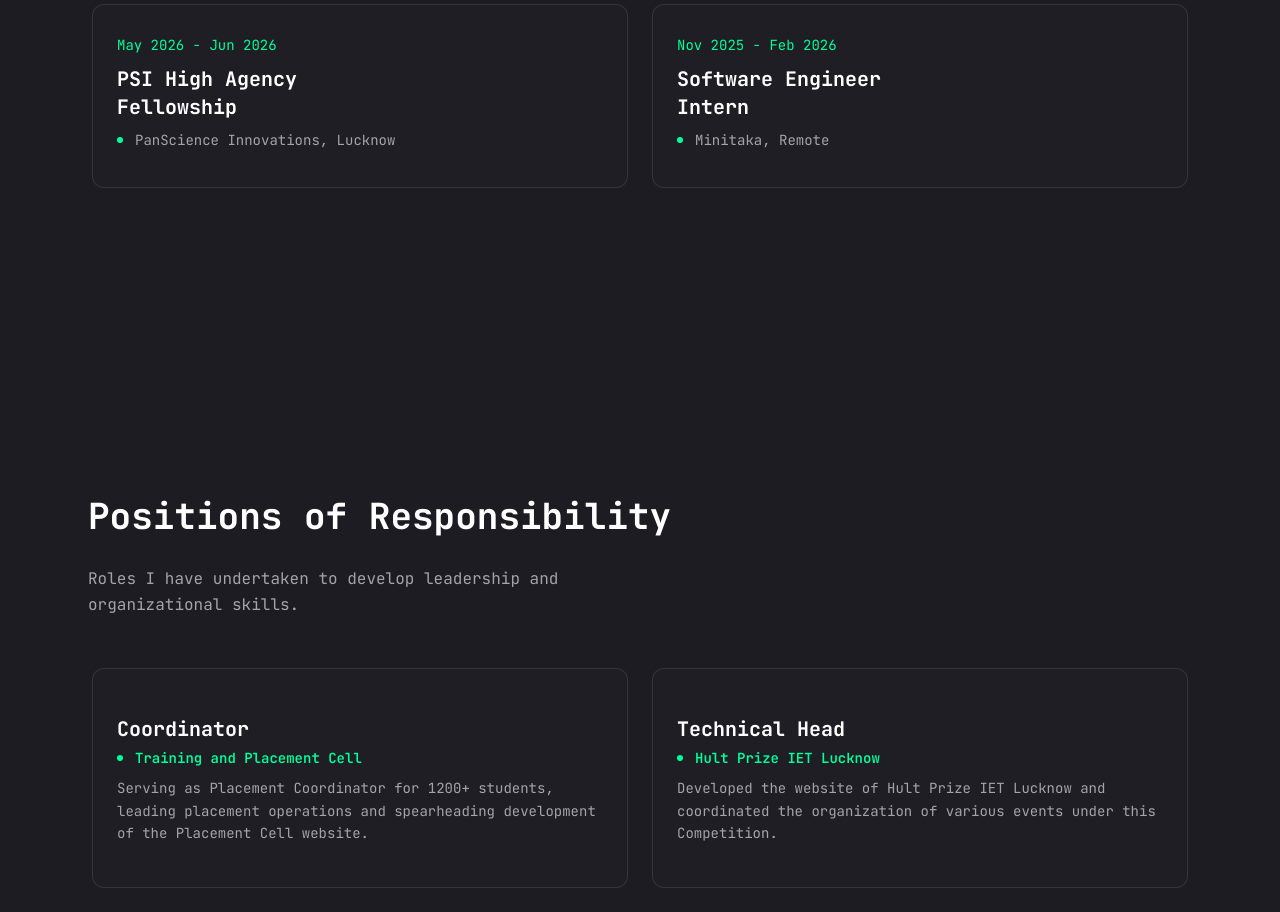
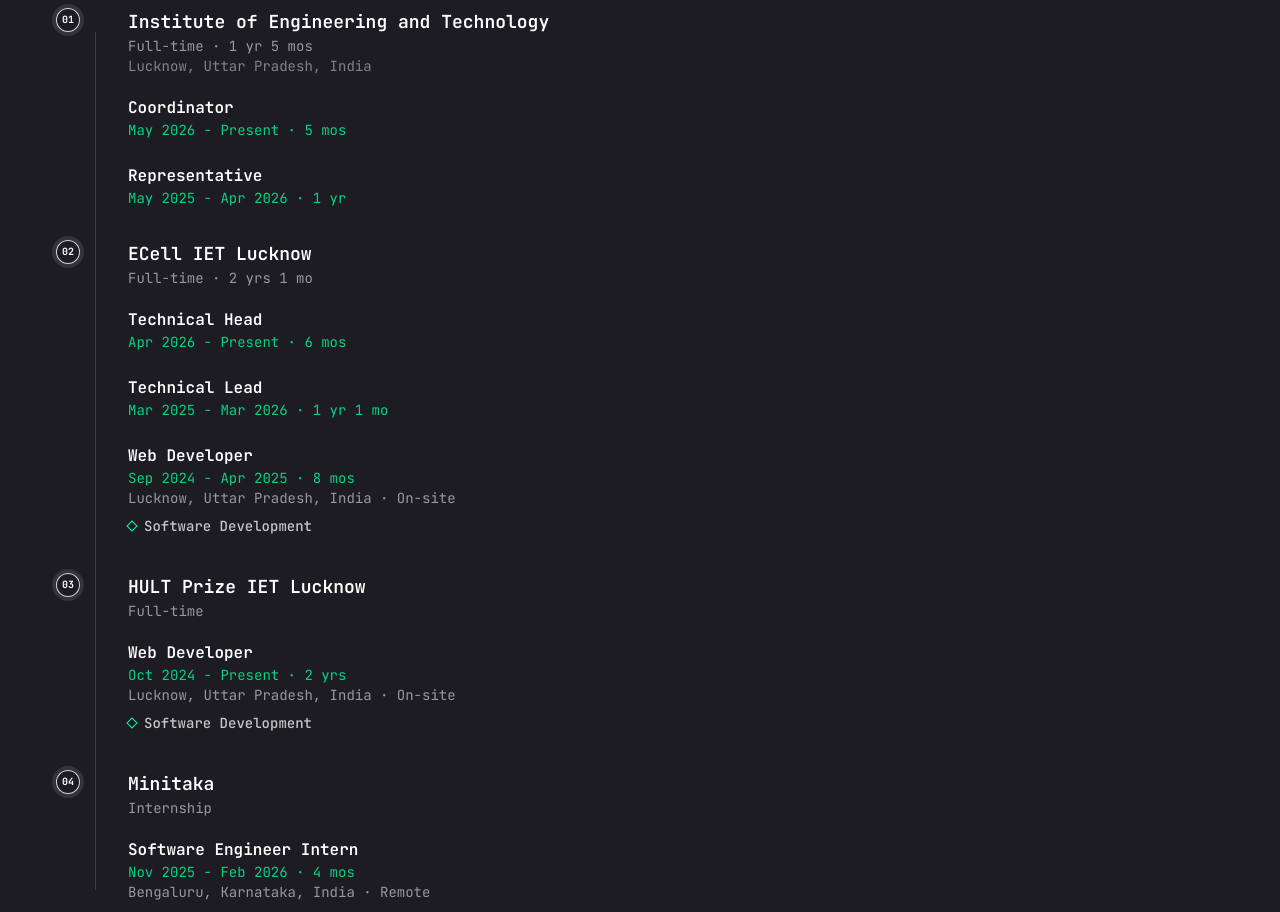
Before and after one commit to ShivanshKaushik007/Shivansh, a Next.js app: page / in a window 1280 px wide. Shown: the part 1320-2232 px from the top of the page. Built offline with nearby package versions, Linux system fonts and the light colour scheme.

Commit message:
scroll remove and experience section fix

```diff
--- a/components/sections/resume/Achievements.jsx
+++ b/components/sections/resume/Achievements.jsx
@@ -1,4 +1,3 @@
-import { ScrollArea } from "@/components/ui/scroll-area";
 import SpotlightCard from "@/components/ui/SpotlightCard";
 
 const achievements = {
@@ -28,7 +27,7 @@ const Achievements = () => {
       <p className="max-w-[600px] text-white/60 mx-auto xl:mx-0 leading-relaxed mb-4">
         {achievements.description}
       </p>
-      <ScrollArea className="h-auto">
+      <div>
         <ul className="grid grid-cols-1 lg:grid-cols-2 gap-6 p-1">
           {achievements.items.map((item, index) => {
             return (
@@ -55,7 +54,7 @@ const Achievements = () => {
             );
           })}
         </ul>
-      </ScrollArea>
+      </div>
     </div>
   );
 };
--- a/components/sections/resume/Education.jsx
+++ b/components/sections/resume/Education.jsx
@@ -1,4 +1,3 @@
-import { ScrollArea } from "@/components/ui/scroll-area";
 import SpotlightCard from "@/components/ui/SpotlightCard";
 
 const education = {
@@ -31,7 +30,7 @@ const Education = () => {
       <p className="max-w-[600px] text-white/60 mx-auto xl:mx-0 leading-relaxed mb-4">
         {education.description}
       </p>
-      <ScrollArea className="h-[400px]">
+      <div>
         <ul className="grid grid-cols-1 lg:grid-cols-2 gap-6 p-1">
           {education.items.map((item, index) => {
             return (
@@ -54,7 +53,7 @@ const Education = () => {
             );
           })}
         </ul>
-      </ScrollArea>
+      </div>
     </div>
   );
 };
--- a/components/sections/resume/Experience.jsx
+++ b/components/sections/resume/Experience.jsx
@@ -1,20 +1,53 @@
-import { ScrollArea } from "@/components/ui/scroll-area";
-import SpotlightCard from "@/components/ui/SpotlightCard";
-
 const experience = {
   title: "My experience",
   description:
-    "Here is a summary of my professional experience and internships.",
+    "A timeline of the roles, teams, and projects that have shaped my work.",
   items: [
     {
-      company: "PanScience Innovations, Lucknow",
-      position: "PSI High Agency Fellowship",
-      duration: "May 2026 - Jun 2026",
+      company: "Institute of Engineering and Technology",
+      employment: "Full-time · 1 yr 5 mos",
+      location: "Lucknow, Uttar Pradesh, India",
+      roles: [
+        { position: "Coordinator", duration: "May 2026 - Present · 5 mos" },
+        { position: "Representative", duration: "May 2025 - Apr 2026 · 1 yr" },
+      ],
     },
     {
-      company: "Minitaka, Remote",
-      position: "Software Engineer Intern",
-      duration: "Nov 2025 - Feb 2026",
+      company: "ECell IET Lucknow",
+      employment: "Full-time · 2 yrs 1 mo",
+      roles: [
+        { position: "Technical Head", duration: "Apr 2026 - Present · 6 mos" },
+        { position: "Technical Lead", duration: "Mar 2025 - Mar 2026 · 1 yr 1 mo" },
+        {
+          position: "Web Developer",
+          duration: "Sep 2024 - Apr 2025 · 8 mos",
+          location: "Lucknow, Uttar Pradesh, India · On-site",
+          category: "Software Development",
+        },
+      ],
+    },
+    {
+      company: "HULT Prize IET Lucknow",
+      employment: "Full-time",
+      roles: [
+        {
+          position: "Web Developer",
+          duration: "Oct 2024 - Present · 2 yrs",
+          location: "Lucknow, Uttar Pradesh, India · On-site",
+          category: "Software Development",
+        },
+      ],
+    },
+    {
+      company: "Minitaka",
+      employment: "Internship",
+      roles: [
+        {
+          position: "Software Engineer Intern",
+          duration: "Nov 2025 - Feb 2026 · 4 mos",
+          location: "Bengaluru, Karnataka, India · Remote",
+        },
+      ],
     },
   ],
 };
@@ -26,30 +59,37 @@ const Experience = () => {
       <p className="max-w-[600px] text-white/60 mx-auto xl:mx-0 leading-relaxed mb-4">
         {experience.description}
       </p>
-      <ScrollArea className="h-[400px]">
-        <ul className="grid grid-cols-1 lg:grid-cols-2 gap-6 p-1">
-          {experience.items.map((item, index) => {
-            return (
-              <li key={index}>
-                <SpotlightCard
-                  className="p-6 h-[184px] rounded-xl flex flex-col justify-center items-center lg:items-start gap-1 transition-all duration-300 hover:scale-[1.02]"
-                  spotlightColor="rgba(0, 255, 153, 0.08)"
-                  borderColor="rgba(0, 255, 153, 0.2)"
-                >
-                  <span className="text-accent font-mono text-sm">{item.duration}</span>
-                  <h3 className="text-xl font-bold max-w-[280px] min-h-[60px] text-center lg:text-left text-white mt-1">
-                    {item.position}
-                  </h3>
-                  <div className="flex items-center gap-3 mt-2">
-                    <span className="w-[6px] h-[6px] rounded-full bg-accent"></span>
-                    <p className="text-white/60 text-sm leading-none">{item.company}</p>
-                  </div>
-                </SpotlightCard>
-              </li>
-            );
-          })}
+      <div>
+        <ul className="relative space-y-8 py-2 pl-2 before:absolute before:bottom-5 before:left-[7px] before:top-8 before:w-px before:bg-white/15">
+          {experience.items.map((item, itemIndex) => (
+            <li key={item.company} className="relative pl-8">
+              <div className="mb-5">
+                <span className="absolute -left-10 top-0 flex h-6 w-6 items-center justify-center rounded-full border border-white/80 bg-primary text-[10px] font-bold text-white shadow-[0_0_0_4px_rgba(255,255,255,0.1)]">
+                  {String(itemIndex + 1).padStart(2, "0")}
+                </span>
+                <h4 className="text-lg font-semibold text-white">{item.company}</h4>
+                <p className="text-sm text-white/55">{item.employment}</p>
+                {item.location && <p className="text-sm text-white/45">{item.location}</p>}
+              </div>
+              <ol className="space-y-6">
+                {item.roles.map((role) => (
+                  <li key={`${item.company}-${role.position}`} className="relative">
+                    <h5 className="text-base font-semibold text-white">{role.position}</h5>
+                    <p className="text-sm text-accent/80">{role.duration}</p>
+                    {role.location && <p className="text-sm text-white/55">{role.location}</p>}
+                    {role.category && (
+                      <p className="mt-2 inline-flex items-center gap-2 text-sm font-medium text-white/75">
+                        <span className="h-2 w-2 rotate-45 border border-accent" />
+                        {role.category}
+                      </p>
+                    )}
+                  </li>
+                ))}
+              </ol>
+            </li>
+          ))}
         </ul>
-      </ScrollArea>
+      </div>
     </div>
   );
 };
--- a/components/sections/resume/Positions.jsx
+++ b/components/sections/resume/Positions.jsx
@@ -1,4 +1,3 @@
-import { ScrollArea } from "@/components/ui/scroll-area";
 import SpotlightCard from "@/components/ui/SpotlightCard";
 
 const positions = {
@@ -34,7 +33,7 @@ const Positions = () => {
       <p className="max-w-[600px] text-white/60 mx-auto xl:mx-0 leading-relaxed mb-4">
         {positions.description}
       </p>
-      <ScrollArea className="h-[450px]">
+      <div>
         <ul className="grid grid-cols-1 lg:grid-cols-2 gap-6 p-1">
           {positions.items.map((item, index) => {
             return (
@@ -61,7 +60,7 @@ const Positions = () => {
             );
           })}
         </ul>
-      </ScrollArea>
+      </div>
     </div>
   );
 };
```
